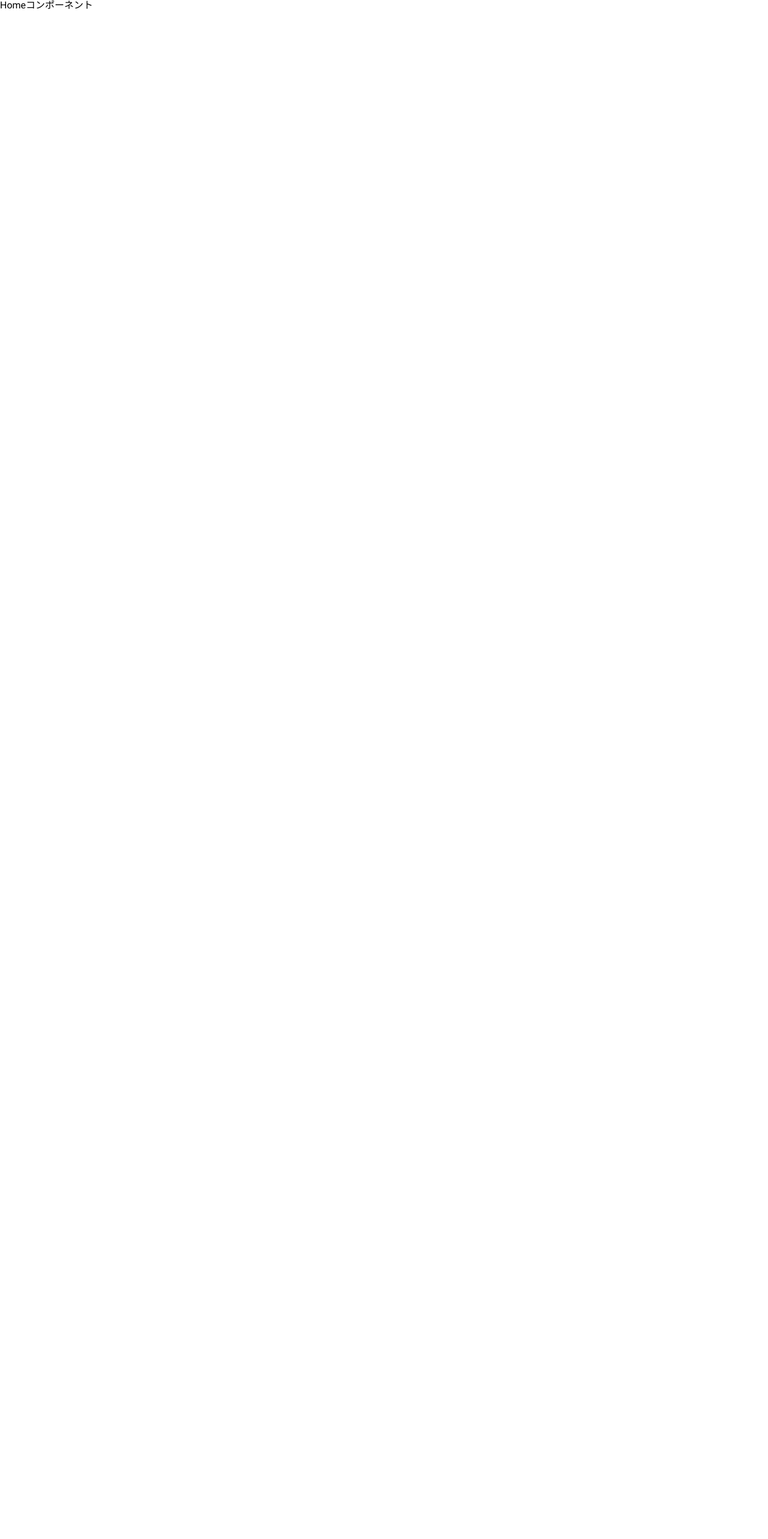
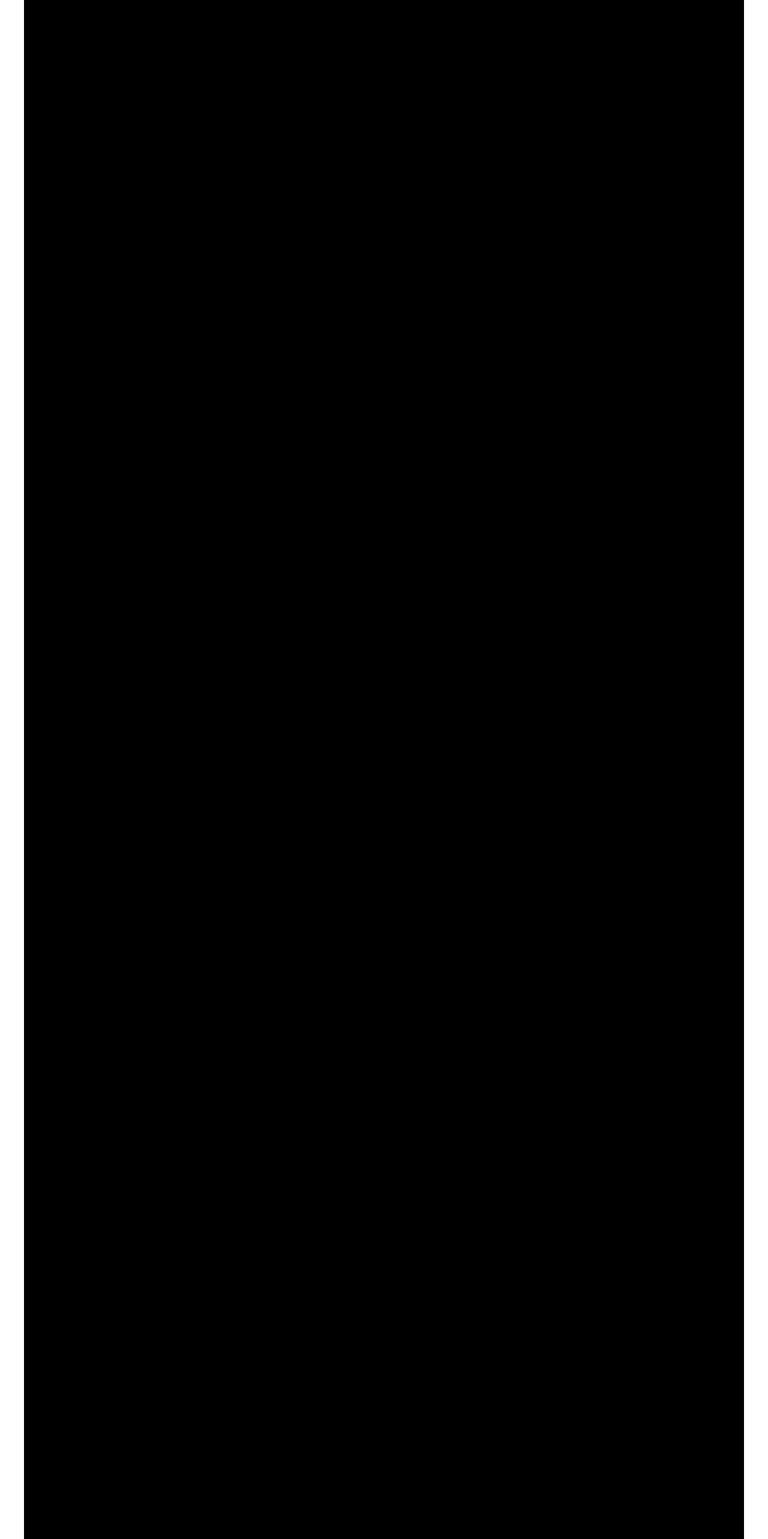
Before and after one commit to chillout2san/react_redux_lp, a React (Create React App) app: page / in a window 1280 px wide. Shown: the top 2566 px of the page at 60% size. Before the commit the page ends 800 px from the top, so only its background shows below. Built offline with nearby package versions, Linux system fonts and the light colour scheme.

Commit message:
feat: pages/Homeの要素を作成

```diff
--- a/src/App.tsx
+++ b/src/App.tsx
@@ -2,13 +2,24 @@ import React from 'react'
 import { Routes, Route } from 'react-router-dom'
 import Home from '../src/pages/Home'
 import Work from '../src/pages/Work'
+import styled from 'styled-components'
+
+const Footer = styled.footer`
+  margin: 0 auto;
+  width: 1200px;
+  height: 64px;
+  background: #515151;
+`
 
 function App() {
   return (
-    <Routes>
-      <Route path="/" element={<Home />} />
-      <Route path="/work" element={<Work />} />
-    </Routes>
+    <>
+      <Routes>
+        <Route path="/" element={<Home />} />
+        <Route path="/work" element={<Work />} />
+      </Routes>
+      <Footer />
+    </>
   )
 }
 
--- /dev/null
+++ b/src/components/home/Activity.tsx
@@ -0,0 +1,13 @@
+import React from 'react'
+import styled from 'styled-components'
+
+const Wrapper = styled.div`
+  width: 1200px;
+  height: 673px;
+`
+
+const Activity: React.VFC = () => {
+  return <Wrapper>Activity</Wrapper>
+}
+
+export default Activity
--- /dev/null
+++ b/src/components/home/Header.tsx
@@ -0,0 +1,13 @@
+import React from 'react'
+import styled from 'styled-components'
+
+const Wrapper = styled.div`
+  width: 1200px;
+  height: 430px;
+`
+
+const Header: React.VFC = () => {
+  return <Wrapper>Header</Wrapper>
+}
+
+export default Header
--- /dev/null
+++ b/src/components/home/Introduce.tsx
@@ -0,0 +1,13 @@
+import React from 'react'
+import styled from 'styled-components'
+
+const Wrapper = styled.div`
+  width: 1200px;
+  height: 1160px;
+`
+
+const Introduce: React.VFC = () => {
+  return <Wrapper>Introduce</Wrapper>
+}
+
+export default Introduce
--- /dev/null
+++ b/src/components/home/Social.tsx
@@ -0,0 +1,13 @@
+import React from 'react'
+import styled from 'styled-components'
+
+const Wrapper = styled.div`
+  width: 1200px;
+  height: 280px;
+`
+
+const Social: React.VFC = () => {
+  return <Wrapper>Social</Wrapper>
+}
+
+export default Social
--- /dev/null
+++ b/src/components/home/Works.tsx
@@ -0,0 +1,13 @@
+import React from 'react'
+import styled from 'styled-components'
+
+const Wrapper = styled.div`
+  width: 1200px;
+  height: 869px;
+`
+
+const Header: React.VFC = () => {
+  return <Wrapper>Works</Wrapper>
+}
+
+export default Header
--- a/src/pages/Home.tsx
+++ b/src/pages/Home.tsx
@@ -1,7 +1,28 @@
-import React from "react";
+import React from 'react'
+import styled from 'styled-components'
+import Header from '../components/home/Header'
+import Works from '../components/home/Works'
+import Introduce from '../components/home/Introduce'
+import Activity from '../components/home/Activity'
+import Social from '../components/home/Social'
+
+const Wrapper = styled.div`
+  width: 1200px;
+  height: 3412px;
+  margin: 0 auto;
+  background: black;
+`
 
 const Home: React.VFC = () => {
-  return <div>Homeコンポーネント</div>;
-};
+  return (
+    <Wrapper>
+      <Header />
+      <Works />
+      <Introduce />
+      <Activity />
+      <Social />
+    </Wrapper>
+  )
+}
 
 export default Home
```
